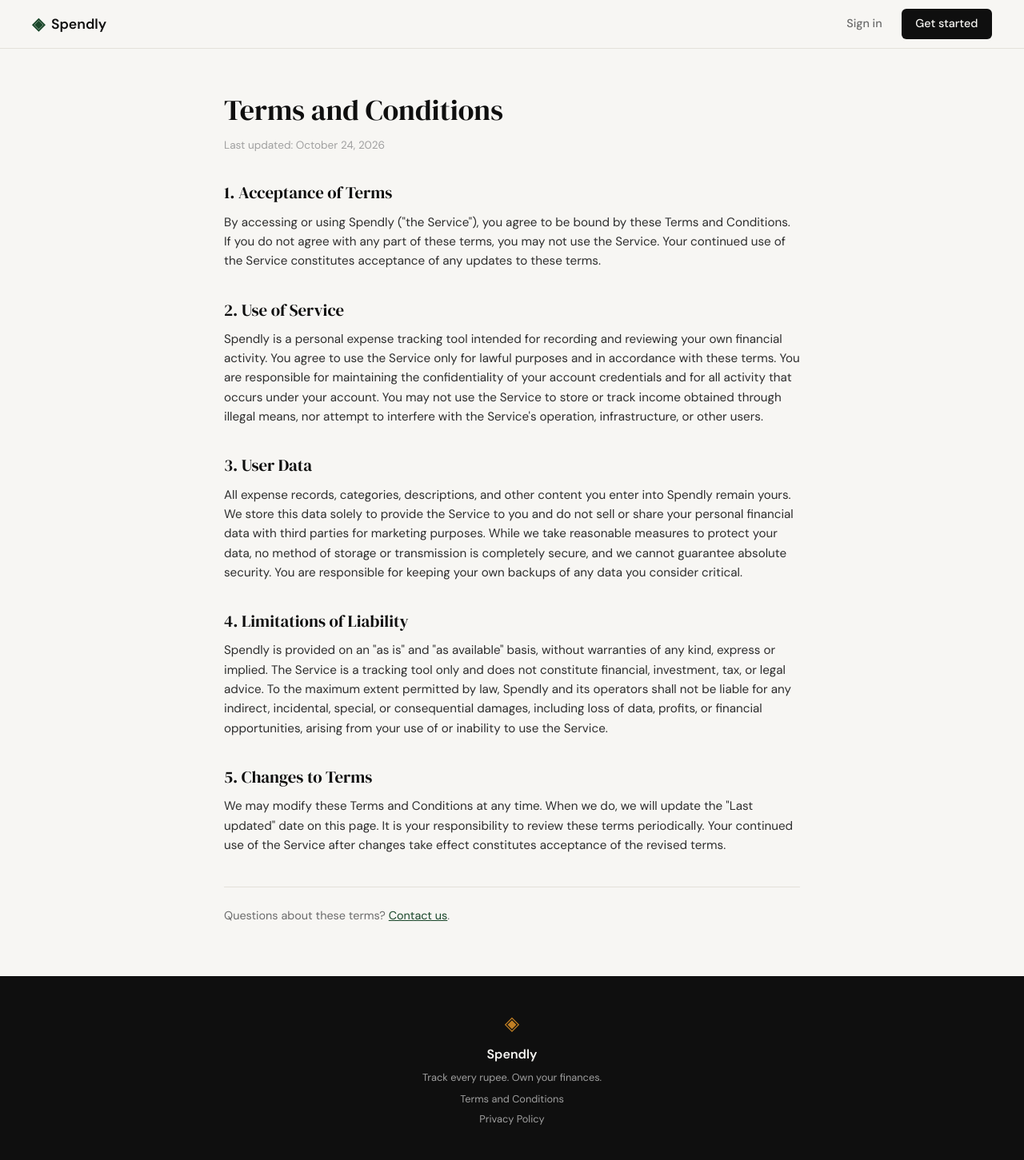
After one commit to backuprp2temp-oss/spendly, a Flask app: page /terms in a window 1280 px wide. The commit adds this page. Shown: the whole page at 80% size. Run offline with Flask 3, Linux system fonts and the light colour scheme.

Commit message:
landing: add terms and conditions page and route

```diff
--- a/app.py
+++ b/app.py
@@ -6,6 +6,7 @@ app = Flask(__name__)
 # ------------------------------------------------------------------ #
 # Routes                                                              #
 # ------------------------------------------------------------------ #
+
 
 @app.route("/")
 def landing():
@@ -22,9 +23,15 @@ def login():
     return render_template("login.html")
 
 
+@app.route("/terms")
+def terms():
+    return render_template("terms.html")
+
+
 # ------------------------------------------------------------------ #
 # Placeholder routes — students will implement these                  #
 # ------------------------------------------------------------------ #
+
 
 @app.route("/logout")
 def logout():
--- a/static/css/style.css
+++ b/static/css/style.css
@@ -526,6 +526,58 @@ a { color: inherit; text-decoration: none; }
 }
 
 /* ------------------------------------------------------------------ */
+/* Legal pages                                                         */
+/* ------------------------------------------------------------------ */
+
+.legal-section {
+    padding: 3rem 2rem 4rem;
+}
+
+.legal-container {
+    max-width: 720px;
+    margin: 0 auto;
+}
+
+.legal-title {
+    font-family: var(--font-display);
+    font-size: 2.25rem;
+    font-weight: 400;
+    margin-bottom: 0.25rem;
+}
+
+.legal-updated {
+    font-size: 0.85rem;
+    color: var(--ink-faint);
+    margin-bottom: 2rem;
+}
+
+.legal-body h2 {
+    font-family: var(--font-display);
+    font-size: 1.3rem;
+    font-weight: 400;
+    margin: 2rem 0 0.5rem;
+}
+
+.legal-body p {
+    font-size: 0.95rem;
+    color: var(--ink-soft);
+    margin-bottom: 1rem;
+}
+
+.legal-contact {
+    margin-top: 2.5rem;
+    padding-top: 1.5rem;
+    border-top: 1px solid var(--border);
+    font-size: 0.9rem;
+    color: var(--ink-muted);
+}
+
+.legal-contact a {
+    color: var(--accent);
+    text-decoration: underline;
+}
+
+/* ------------------------------------------------------------------ */
 /* Responsive                                                          */
 /* ------------------------------------------------------------------ */
 
--- a/templates/base.html
+++ b/templates/base.html
@@ -35,7 +35,7 @@
             <span class="footer-name">Spendly</span>
             <p class="footer-copy">Track every rupee. Own your finances.</p>
             <div class="footer-links">
-                <a href="#">Terms and Conditions</a>
+                <a href="/terms">Terms and Conditions</a>
                 <a href="#">Privacy Policy</a>
             </div>
         </div>
--- /dev/null
+++ b/templates/terms.html
@@ -0,0 +1,71 @@
+{% extends "base.html" %}
+
+{% block title %}Terms and Conditions — Spendly{% endblock %}
+
+{% block content %}
+
+<section class="legal-section">
+    <div class="legal-container">
+
+        <h1 class="legal-title">Terms and Conditions</h1>
+        <p class="legal-updated">Last updated: October 24, 2026</p>
+
+        <div class="legal-body">
+            <h2>1. Acceptance of Terms</h2>
+            <p>
+                By accessing or using Spendly ("the Service"), you agree to be bound by these
+                Terms and Conditions. If you do not agree with any part of these terms, you may
+                not use the Service. Your continued use of the Service constitutes acceptance of
+                any updates to these terms.
+            </p>
+
+            <h2>2. Use of Service</h2>
+            <p>
+                Spendly is a personal expense tracking tool intended for recording and reviewing
+                your own financial activity. You agree to use the Service only for lawful
+                purposes and in accordance with these terms. You are responsible for maintaining
+                the confidentiality of your account credentials and for all activity that occurs
+                under your account. You may not use the Service to store or track income
+                obtained through illegal means, nor attempt to interfere with the Service's
+                operation, infrastructure, or other users.
+            </p>
+
+            <h2>3. User Data</h2>
+            <p>
+                All expense records, categories, descriptions, and other content you enter into
+                Spendly remain yours. We store this data solely to provide the Service to you
+                and do not sell or share your personal financial data with third parties for
+                marketing purposes. While we take reasonable measures to protect your data, no
+                method of storage or transmission is completely secure, and we cannot guarantee
+                absolute security. You are responsible for keeping your own backups of any data
+                you consider critical.
+            </p>
+
+            <h2>4. Limitations of Liability</h2>
+            <p>
+                Spendly is provided on an "as is" and "as available" basis, without warranties
+                of any kind, express or implied. The Service is a tracking tool only and does
+                not constitute financial, investment, tax, or legal advice. To the maximum
+                extent permitted by law, Spendly and its operators shall not be liable for any
+                indirect, incidental, special, or consequential damages, including loss of
+                data, profits, or financial opportunities, arising from your use of or
+                inability to use the Service.
+            </p>
+
+            <h2>5. Changes to Terms</h2>
+            <p>
+                We may modify these Terms and Conditions at any time. When we do, we will
+                update the "Last updated" date on this page. It is your responsibility to
+                review these terms periodically. Your continued use of the Service after
+                changes take effect constitutes acceptance of the revised terms.
+            </p>
+        </div>
+
+        <p class="legal-contact">
+            Questions about these terms? <a href="mailto:support@spendly.app">Contact us</a>.
+        </p>
+
+    </div>
+</section>
+
+{% endblock %}
```
